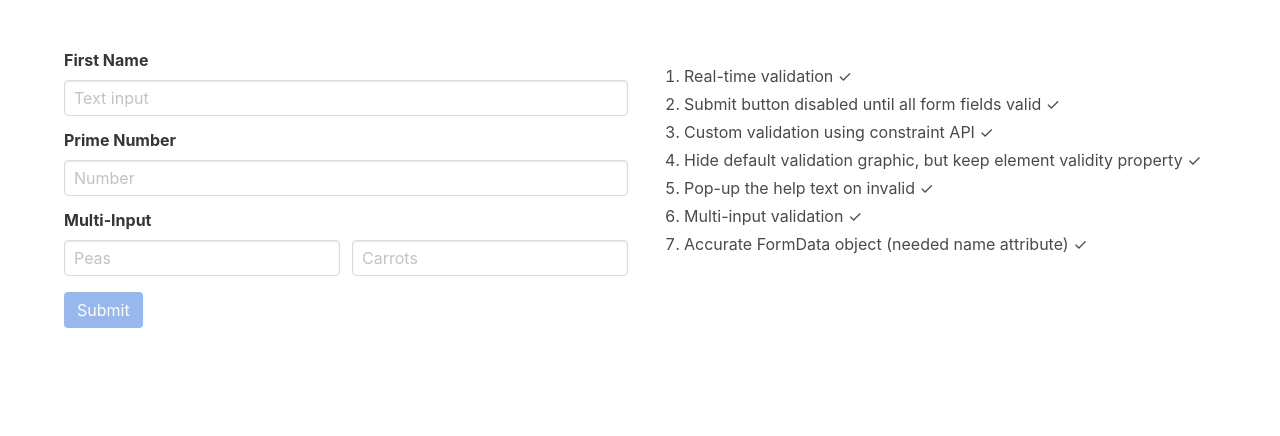
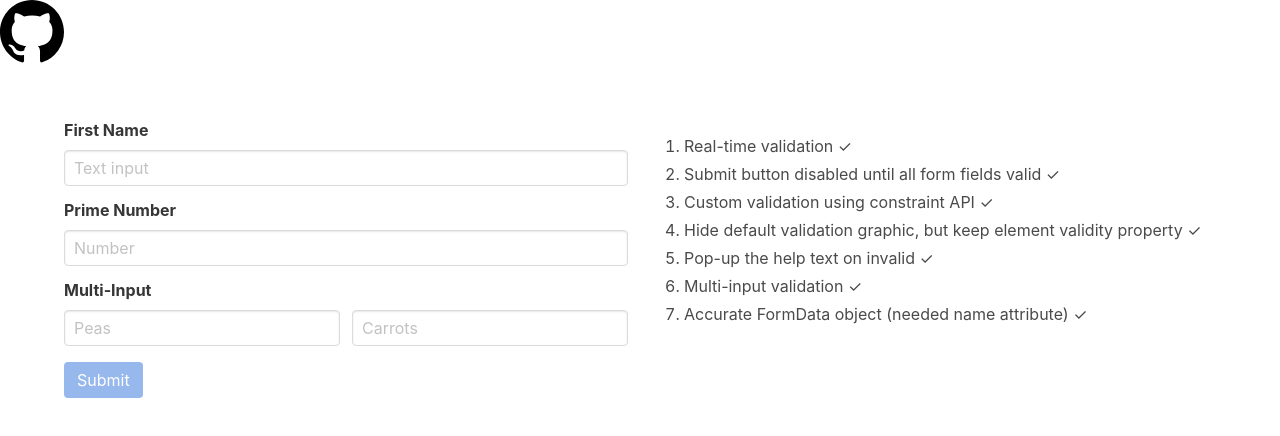
Before and after one commit to jonssmall/formJS, a plain HTML site: page index.html in a window 1280 px wide. Drawn offline with nearby package versions, Linux system fonts and the light colour scheme.

Commit message:
add github link

```diff
--- a/index.html
+++ b/index.html
@@ -10,6 +10,11 @@
 </head>
 
 <body>
+    <header>
+        <a href="https://github.com/jonssmall/formJS" target="_blank">
+            <svg width="64" height="64" class="octicon octicon-mark-github" viewBox="0 0 16 16" version="1.1" aria-hidden="true"><path fill-rule="evenodd" d="M8 0C3.58 0 0 3.58 0 8c0 3.54 2.29 6.53 5.47 7.59.4.07.55-.17.55-.38 0-.19-.01-.82-.01-1.49-2.01.37-2.53-.49-2.69-.94-.09-.23-.48-.94-.82-1.13-.28-.15-.68-.52-.01-.53.63-.01 1.08.58 1.23.82.72 1.21 1.87.87 2.33.66.07-.52.28-.87.51-1.07-1.78-.2-3.64-.89-3.64-3.95 0-.87.31-1.59.82-2.15-.08-.2-.36-1.02.08-2.12 0 0 .67-.21 2.2.82.64-.18 1.32-.27 2-.27.68 0 1.36.09 2 .27 1.53-1.04 2.2-.82 2.2-.82.44 1.1.16 1.92.08 2.12.51.56.82 1.27.82 2.15 0 3.07-1.87 3.75-3.65 3.95.29.25.54.73.54 1.48 0 1.07-.01 1.93-.01 2.2 0 .21.15.46.55.38A8.013 8.013 0 0 0 16 8c0-4.42-3.58-8-8-8z"></path></svg>
+        </a>
+    </header>
     <section class="section">
         <div class="container">
             <div class="columns">
```
